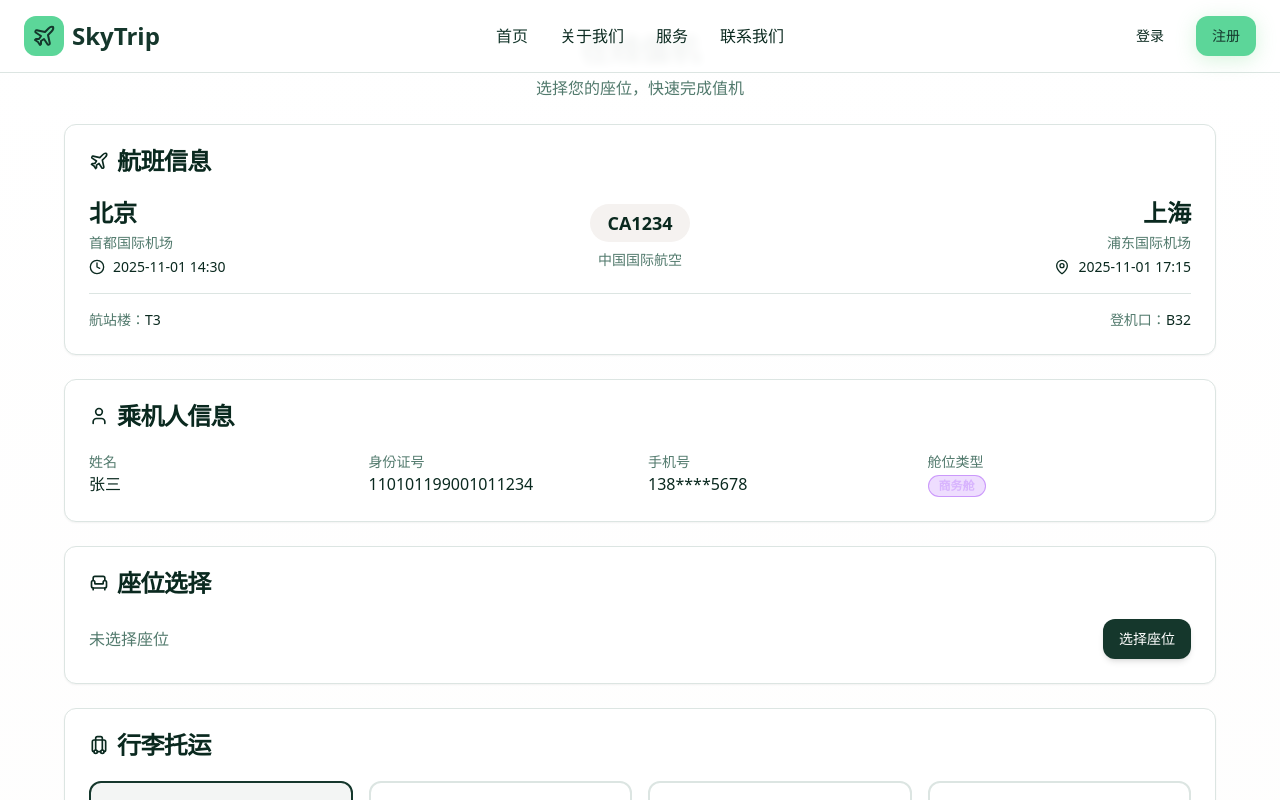
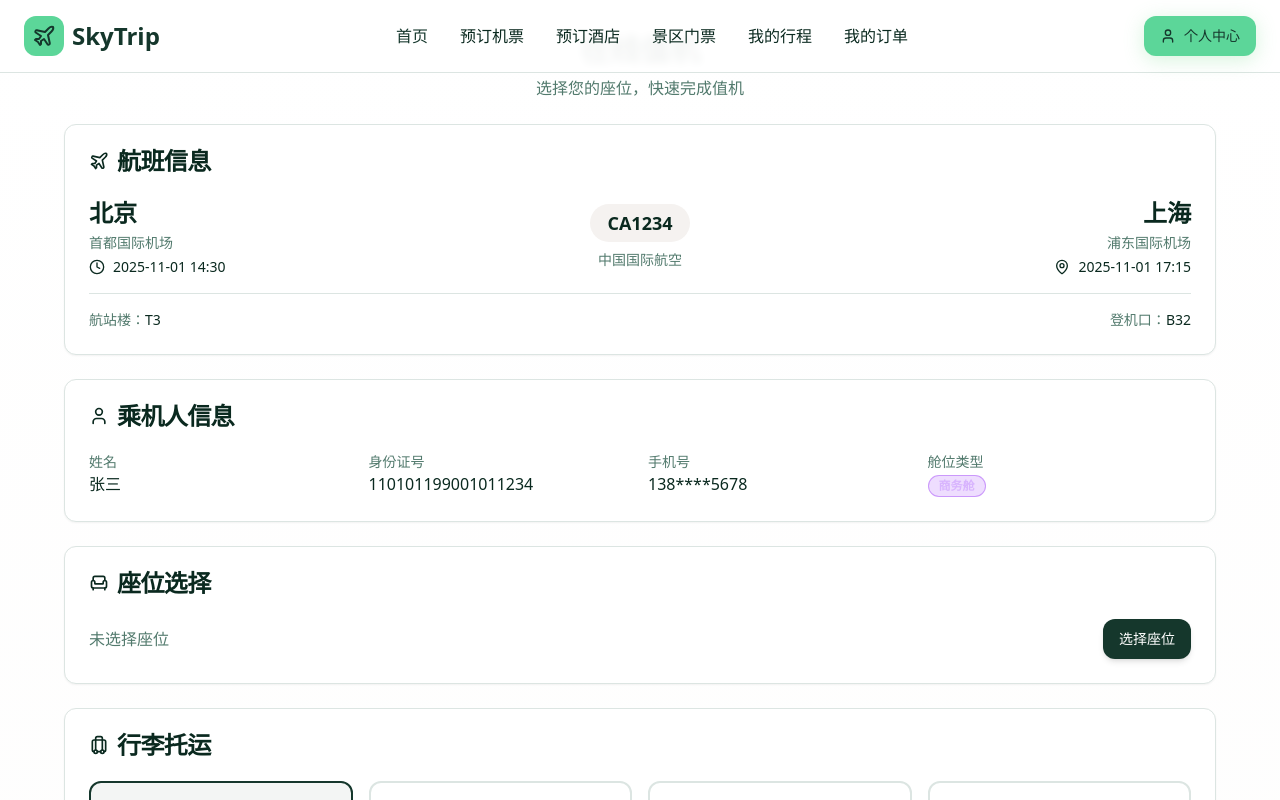
Before and after one commit to XingjianLee/wing-quest-suite, a React (Vite) app: page /check-in in a window 1280 px wide. Shown: the top 800 px of the page. Built offline with nearby package versions, Linux system fonts and the light colour scheme; the HTML template or start-up script is replaced by a standard one.

Commit message:
Refactor Navbar component

```diff
--- a/src/pages/CheckIn.tsx
+++ b/src/pages/CheckIn.tsx
@@ -117,7 +117,7 @@ const CheckIn = () => {
 
   return (
     <div className="min-h-screen flex flex-col bg-gradient-to-b from-background to-secondary/20">
-      <Navbar />
+      <Navbar isLoggedIn={true} />
 
       <main className="flex-1 container mx-auto px-4 py-8">
         <div className="max-w-6xl mx-auto space-y-6">
```
